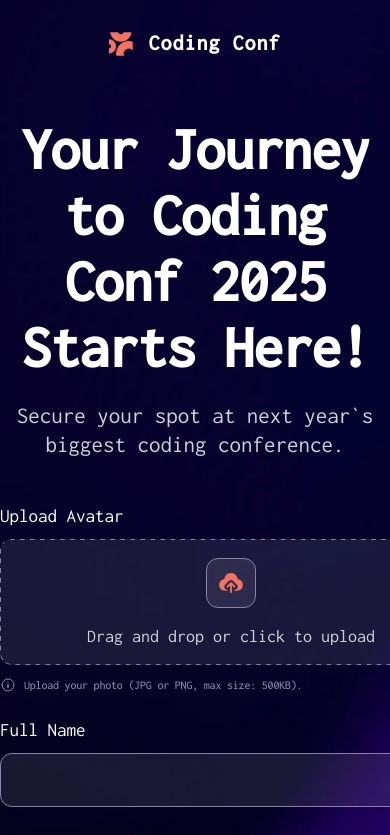
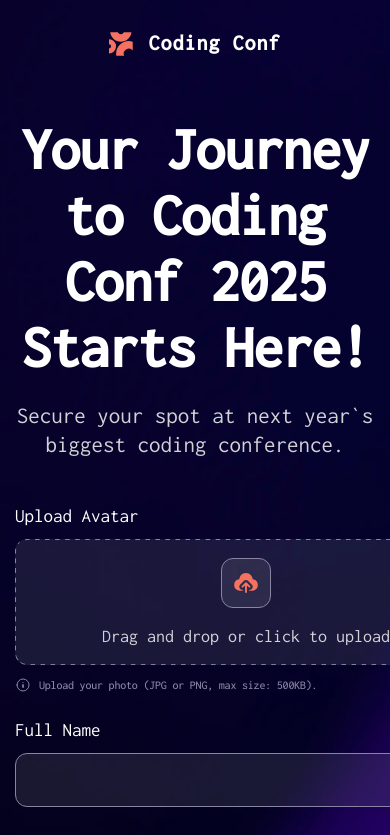
Before and after one commit to internet-unable/practice-projects, a React (Vite) app in the folder 02-react_ticket-generator_junior/: page / in a window 390 px wide. Shown: the top 835 px of the page. Built offline with nearby package versions, Linux system fonts and the light colour scheme.

Commit message:
Update index.css
- add side padding for body, on mobile;

```diff
--- a/02-react_ticket-generator_junior/src/index.css
+++ b/02-react_ticket-generator_junior/src/index.css
@@ -116,3 +116,8 @@ body {
     background-position: center;
     min-height: 100vh;
 }
+@media screen and (max-width: 425px) {
+    body {
+        padding: 0 15px;
+    }
+}
```
